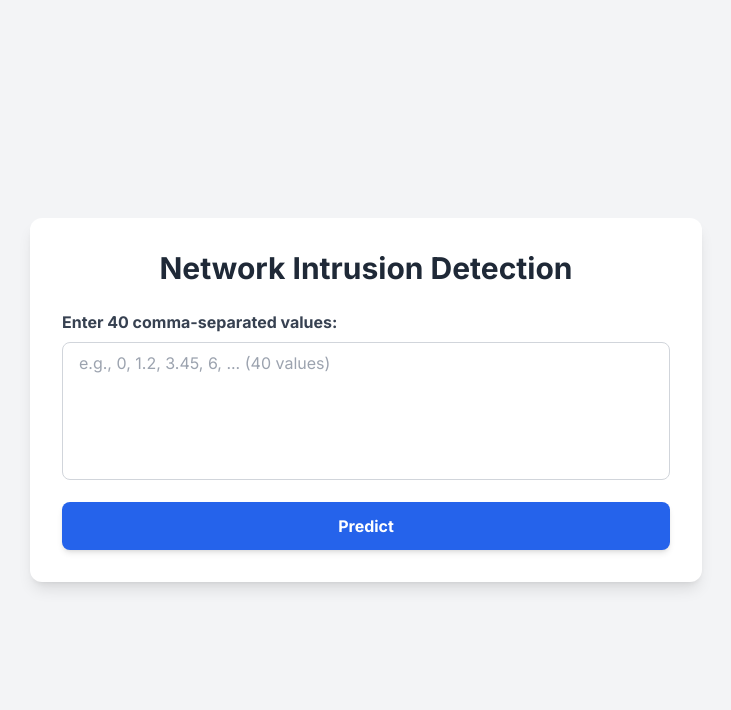
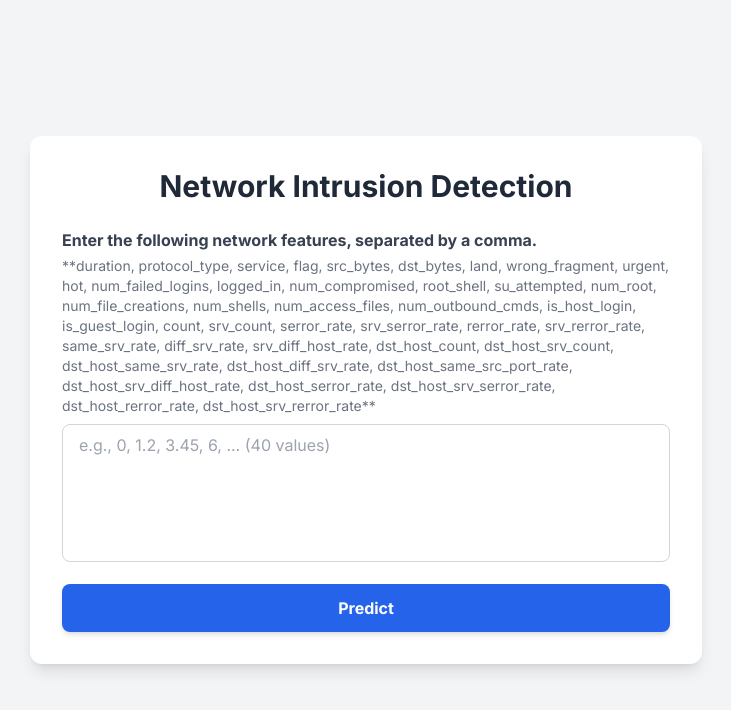
Before and after one commit to tameemahamed/intrusion_detection, a Flask app: page / in a window 1280 px wide. Shown: the top 710 px of the page, without its empty margins (274-1005 px from the left). Run offline with Flask 3, Linux system fonts and the light colour scheme; parts of the project's set-up code (start-up, migrations or seed data) failed here and were passed over; some libraries are stand-ins or nearby versions.

Commit message:
enhanced UI and fixed a little issue :)

```diff
--- a/app.py
+++ b/app.py
@@ -61,7 +61,7 @@ def index():
 
                 # Map the prediction (0 or 1) back to a meaningful class
                 # This mapping should be consistent with how the labels were encoded
-                class_mapping = {0: 'intrusion', 1: 'anomaly'}
+                class_mapping = {0: 'intrusion', 1: 'normal'}
                 predicted_class = class_mapping.get(prediction[0], 'Unknown')
 
                 prediction_text = f"Predicted Class: {predicted_class}"
--- a/templates/index.html
+++ b/templates/index.html
@@ -23,7 +23,12 @@
         <form action="/" method="post">
             <div class="mb-4">
                 <label for="input_data" class="block text-gray-700 font-semibold mb-2">
-                    Enter 40 comma-separated values:
+                    <!-- Enter 40 comma-separated values: -->
+                    <!-- Enter the followings seperated by comma "duration, protocol_type, service, flag, src_bytes, dst_bytes, land, wrong_fragment, urgent, hot, num_failed_logins, logged_in, num_compromised, root_shell, su_attempted, num_root, num_file_creations, num_shells, num_access_files, num_outbound_cmds, is_host_login, is_guest_login, count, srv_count, serror_rate, srv_serror_rate, rerror_rate, srv_rerror_rate, same_srv_rate, diff_srv_rate, srv_diff_host_rate, dst_host_count, dst_host_srv_count, dst_host_same_srv_rate, dst_host_diff_srv_rate, dst_host_same_src_port_rate, dst_host_srv_diff_host_rate, dst_host_serror_rate, dst_host_srv_serror_rate, dst_host_rerror_rate, dst_host_srv_rerror_rate" -->
+                    Enter the following network features, separated by a comma.
+                    <span class="block text-sm font-normal text-gray-500 mt-1">
+                        **duration, protocol_type, service, flag, src_bytes, dst_bytes, land, wrong_fragment, urgent, hot, num_failed_logins, logged_in, num_compromised, root_shell, su_attempted, num_root, num_file_creations, num_shells, num_access_files, num_outbound_cmds, is_host_login, is_guest_login, count, srv_count, serror_rate, srv_serror_rate, rerror_rate, srv_rerror_rate, same_srv_rate, diff_srv_rate, srv_diff_host_rate, dst_host_count, dst_host_srv_count, dst_host_same_srv_rate, dst_host_diff_srv_rate, dst_host_same_src_port_rate, dst_host_srv_diff_host_rate, dst_host_serror_rate, dst_host_srv_serror_rate, dst_host_rerror_rate, dst_host_srv_rerror_rate**
+                    </span>
                 </label>
                 <textarea
                     id="input_data"
@@ -36,7 +41,7 @@
 
             <button
                 type="submit"
-                class="w-full bg-blue-600 text-white font-bold py-3 px-4 rounded-lg hover:bg-blue-700 transition duration-200 transform hover:scale-105 focus:outline-none focus:ring-2 focus:ring-blue-500 focus:ring-offset-2 shadow-md"
+                class="w-full bg-blue-600 text-white font-bold py-3 px-4 rounded-lg hover:bg-blue-800 transition duration-200 transform focus:outline-none focus:ring-2 focus:ring-blue-500 focus:ring-offset-2 shadow-md"
             >
                 Predict
             </button>
```
